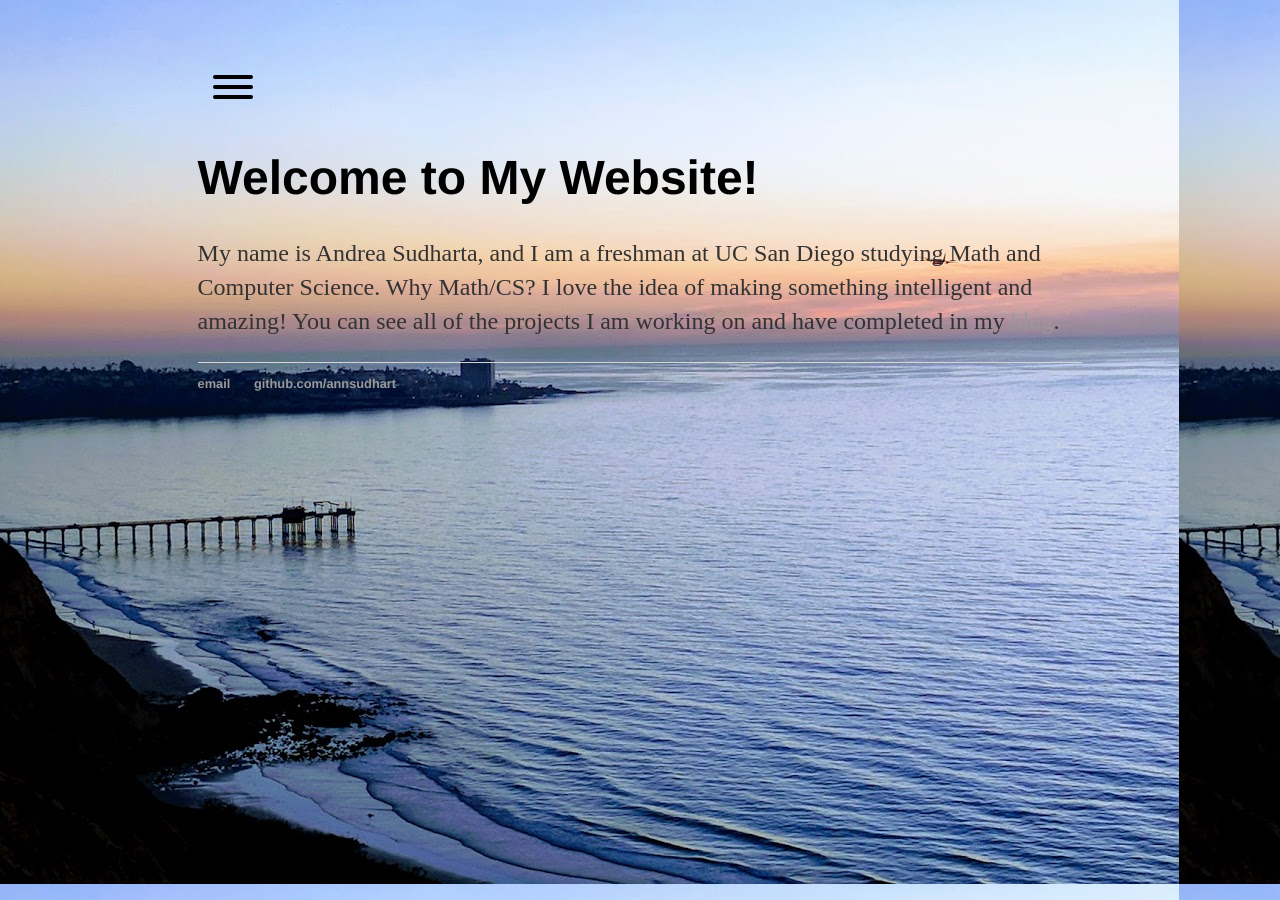
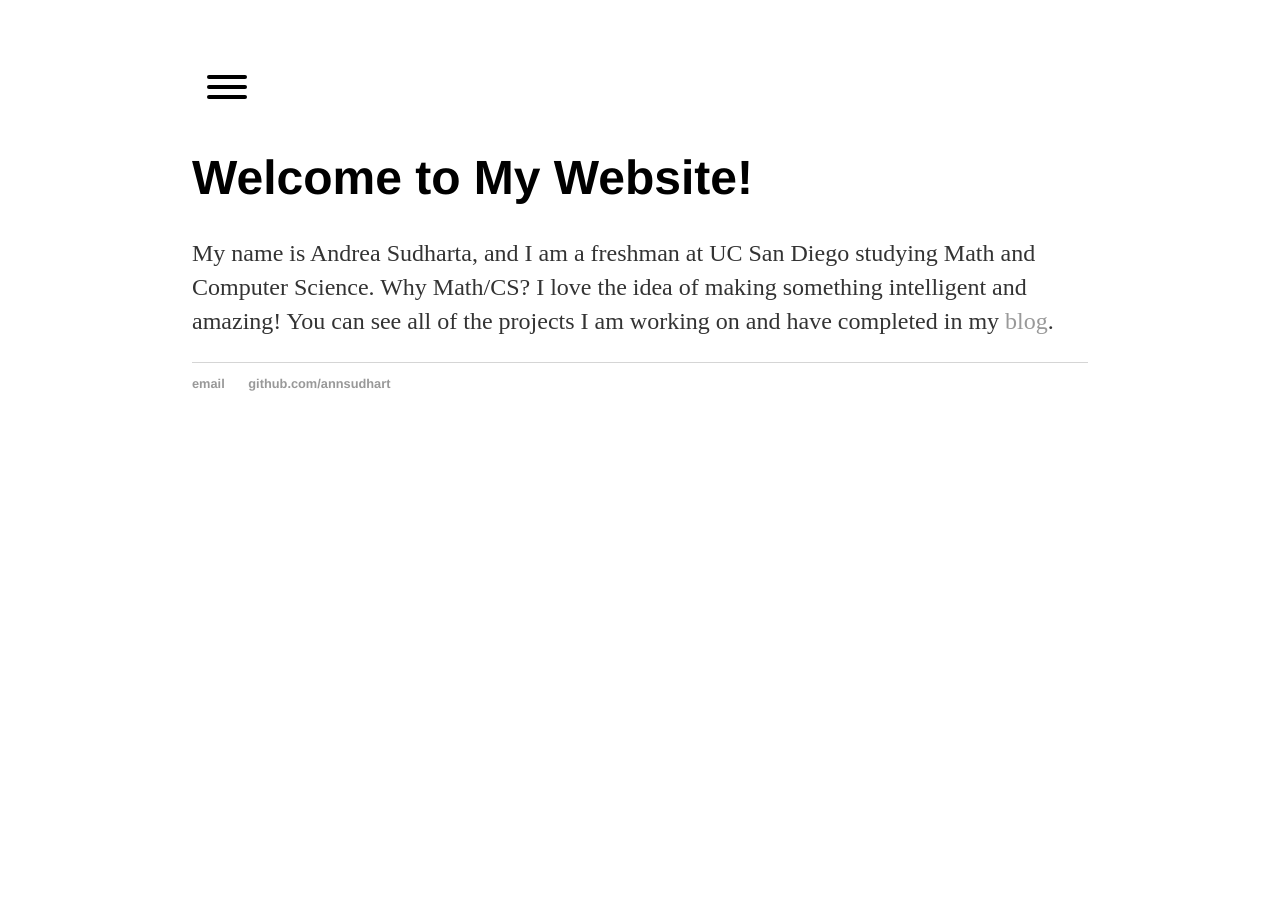
Before and after one commit to annsudhart/annsudhart.github.io, a Jekyll site: the page built from index.html, in a window 1280 px wide. Built offline with Jekyll 4.4.1, drawn with Linux system fonts in a browser that asks for light colours.

Commit message:
Update main.css

```diff
--- a/css/main.css
+++ b/css/main.css
@@ -1,8 +1,5 @@
 body {
-	background-image: url(../images/background_image.jpg);
-}
-#main {
-    margin: 60px auto;
+	margin: 60px auto;
     width: 70%;
 }
 nav ul, footer ul {
```
